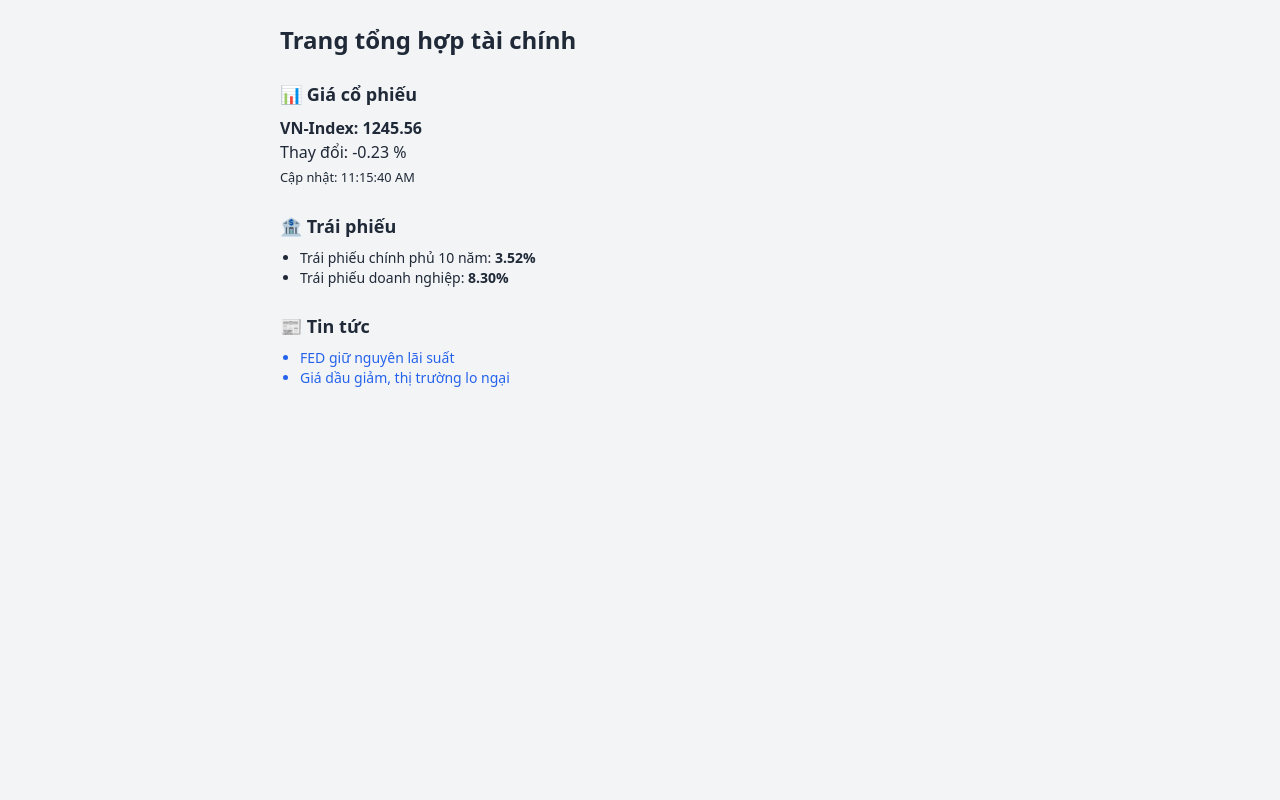
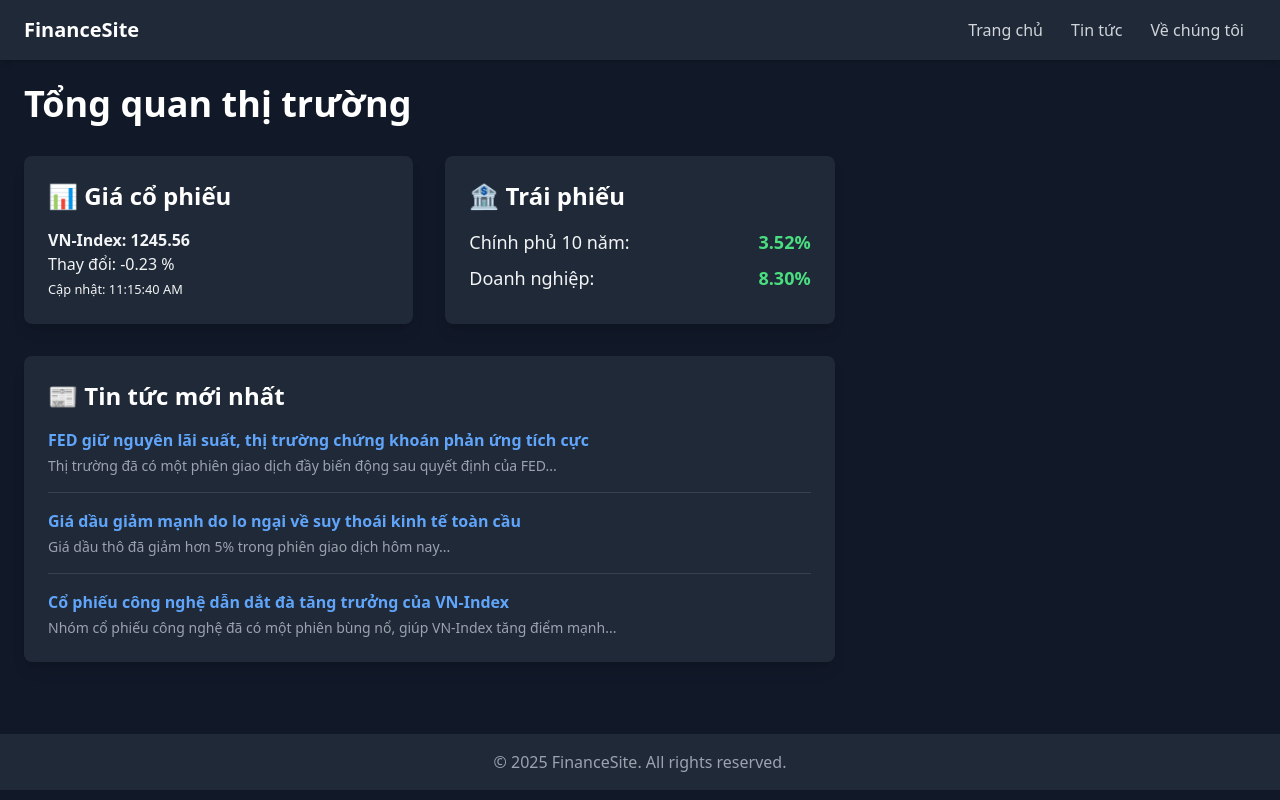
Before and after one commit to vuminhksa34-minkey/my-finance-site, an Astro site: page / in a window 1280 px wide. Built offline with nearby package versions, Linux system fonts and the light colour scheme; Astro itself is replaced by a stand-in of ours.

Commit message:
feat: Redesign website layout and styling

```diff
--- a/src/layouts/Layout.astro
+++ b/src/layouts/Layout.astro
@@ -7,10 +7,31 @@ import "../styles/global.css";
     <meta charset="UTF-8" />
     <meta name="viewport" content="width=device-width, initial-scale=1.0" />
     <title>Thông tin tài chính</title>
+    <link rel="preconnect" href="https://fonts.googleapis.com" />
+    <link rel="preconnect" href="https://fonts.gstatic.com" crossorigin />
+    <link
+      href="https://fonts.googleapis.com/css2?family=Inter:wght@400;700&display=swap"
+      rel="stylesheet"
+    />
   </head>
-  <body class="bg-gray-100 text-gray-800 font-sans">
-    <main class="max-w-3xl mx-auto p-6">
+  <body class="bg-gray-900 text-gray-100 font-sans">
+    <header class="bg-gray-800 shadow-md">
+      <nav class="container mx-auto px-6 py-4 flex justify-between items-center">
+        <a href="/" class="text-xl font-bold text-white">FinanceSite</a>
+        <div>
+          <a href="/" class="text-gray-300 hover:text-white px-3 py-2">Trang chủ</a>
+          <a href="/news" class="text-gray-300 hover:text-white px-3 py-2">Tin tức</a>
+          <a href="/about" class="text-gray-300 hover:text-white px-3 py-2">Về chúng tôi</a>
+        </div>
+      </nav>
+    </header>
+    <main class="container mx-auto p-6">
       <slot />
     </main>
+    <footer class="bg-gray-800 mt-12">
+      <div class="container mx-auto px-6 py-4 text-center text-gray-400">
+        &copy; 2025 FinanceSite. All rights reserved.
+      </div>
+    </footer>
   </body>
 </html>
--- a/src/pages/index.astro
+++ b/src/pages/index.astro
@@ -4,26 +4,46 @@ import PriceTicker from "../components/PriceTicker.jsx";
 ---
 
 <Layout>
-  <h1 class="text-2xl font-bold mb-6">Trang tổng hợp tài chính</h1>
+  <h1 class="text-4xl font-bold mb-8 text-white">Tổng quan thị trường</h1>
 
-  <section class="mb-6">
-    <h2 class="text-lg font-semibold mb-2">📊 Giá cổ phiếu</h2>
-    <PriceTicker client:visible />
-  </section>
+  <div class="grid grid-cols-1 md:grid-cols-3 gap-8">
 
-  <section class="mb-6">
-    <h2 class="text-lg font-semibold mb-2">🏦 Trái phiếu</h2>
-    <ul class="list-disc pl-5 text-sm">
-      <li>Trái phiếu chính phủ 10 năm: <strong>3.52%</strong></li>
-      <li>Trái phiếu doanh nghiệp: <strong>8.30%</strong></li>
-    </ul>
-  </section>
+    <section class="bg-gray-800 p-6 rounded-lg shadow-lg">
+      <h2 class="text-2xl font-semibold mb-4 text-white">📊 Giá cổ phiếu</h2>
+      <PriceTicker client:visible />
+    </section>
 
-  <section>
-    <h2 class="text-lg font-semibold mb-2">📰 Tin tức</h2>
-    <ul class="list-disc pl-5 text-sm text-blue-600">
-      <li><a href="#">FED giữ nguyên lãi suất</a></li>
-      <li><a href="#">Giá dầu giảm, thị trường lo ngại</a></li>
-    </ul>
-  </section>
+    <section class="bg-gray-800 p-6 rounded-lg shadow-lg">
+      <h2 class="text-2xl font-semibold mb-4 text-white">🏦 Trái phiếu</h2>
+      <div class="text-lg">
+        <div class="flex justify-between items-center mb-2">
+          <span>Chính phủ 10 năm:</span>
+          <strong class="text-green-400">3.52%</strong>
+        </div>
+        <div class="flex justify-between items-center">
+          <span>Doanh nghiệp:</span>
+          <strong class="text-green-400">8.30%</strong>
+        </div>
+      </div>
+    </section>
+
+    <section class="md:col-span-2 bg-gray-800 p-6 rounded-lg shadow-lg">
+      <h2 class="text-2xl font-semibold mb-4 text-white">📰 Tin tức mới nhất</h2>
+      <ul class="space-y-4">
+        <li class="border-b border-gray-700 pb-4">
+          <a href="#" class="text-blue-400 hover:text-blue-300 font-semibold">FED giữ nguyên lãi suất, thị trường chứng khoán phản ứng tích cực</a>
+          <p class="text-gray-400 text-sm mt-1">Thị trường đã có một phiên giao dịch đầy biến động sau quyết định của FED...</p>
+        </li>
+        <li class="border-b border-gray-700 pb-4">
+          <a href="#" class="text-blue-400 hover:text-blue-300 font-semibold">Giá dầu giảm mạnh do lo ngại về suy thoái kinh tế toàn cầu</a>
+          <p class="text-gray-400 text-sm mt-1">Giá dầu thô đã giảm hơn 5% trong phiên giao dịch hôm nay...</p>
+        </li>
+        <li>
+          <a href="#" class="text-blue-400 hover:text-blue-300 font-semibold">Cổ phiếu công nghệ dẫn dắt đà tăng trưởng của VN-Index</a>
+          <p class="text-gray-400 text-sm mt-1">Nhóm cổ phiếu công nghệ đã có một phiên bùng nổ, giúp VN-Index tăng điểm mạnh...</p>
+        </li>
+      </ul>
+    </section>
+
+  </div>
 </Layout>
```
